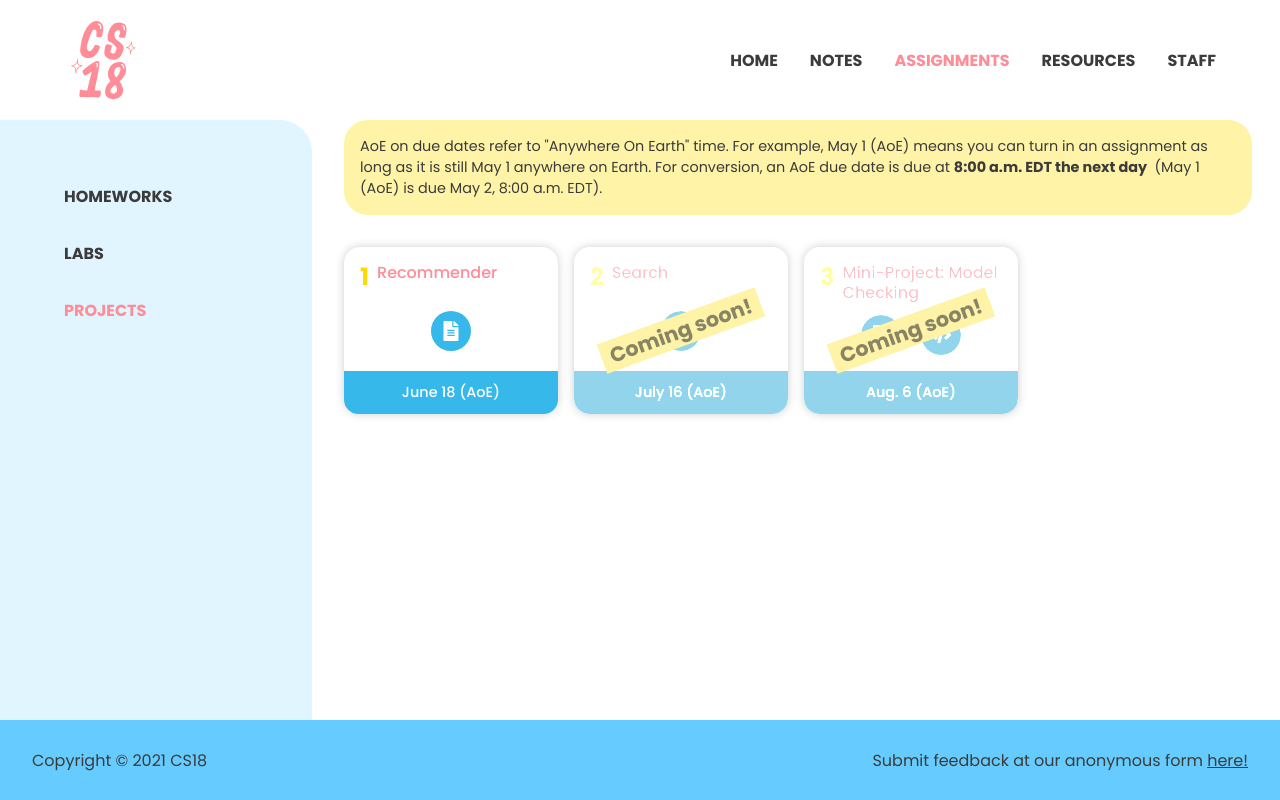
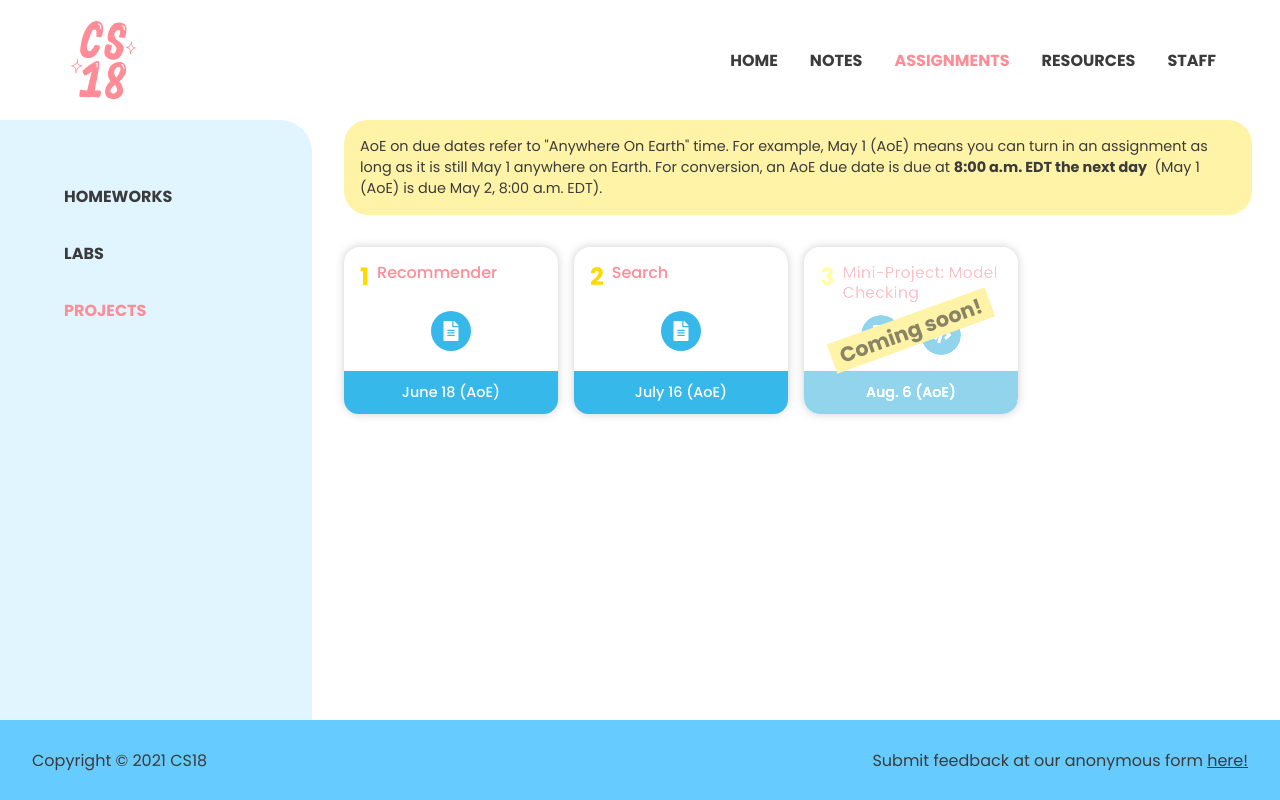
Before and after one commit to cs18-summer-2021/cs18-summer-2021.github.io, a React (Create React App) app: page /projects in a window 1280 px wide. Built offline with nearby package versions, Linux system fonts and the light colour scheme.

Commit message:
search published

```diff
--- a/src/Info/Assignments/Projects/Projects.js
+++ b/src/Info/Assignments/Projects/Projects.js
@@ -6,19 +6,13 @@ const projects = [
 		notes: "",
 		links: [
 			{ icon: <FaFileAlt />, link: "https://hackmd.io/@cs18-spring-2021/recommender", label: "Handout" },
-			// { icon: <FaCode />, link: "", label: "Stencil Code" },
-			// { icon: <FaFilePowerpoint />, link: "", label: "Gearup Slides" },
-			// { icon: <FaYoutube />, link: "", label: "Gearup Recording" }
 		]
 	},
 	{
-		number: 2, title: "Search", dueDate: "July 16 (AoE)", active: false,
+		number: 2, title: "Search", dueDate: "July 16 (AoE)", active: true,
 		notes: "",
 		links: [
-			{ icon: <FaFileAlt />, link: "https://hackmd.io/@cs18-spring-2021/Bk3CR_xuO", label: "Handout" },
-			// { icon: <FaCode />, link: "", label: "Source Code" },
-			// { icon: <FaFilePowerpoint />, link: "", label: "Gearup Slides" },
-			// { icon: <FaYoutube />, link: "", label: "Gearup Recording" }
+			{ icon: <FaFileAlt />, link: "https://hackmd.io/QlXr9CCHSumgk5i-0vhldg", label: "Handout" },
 		]
 	},
 	{
```
